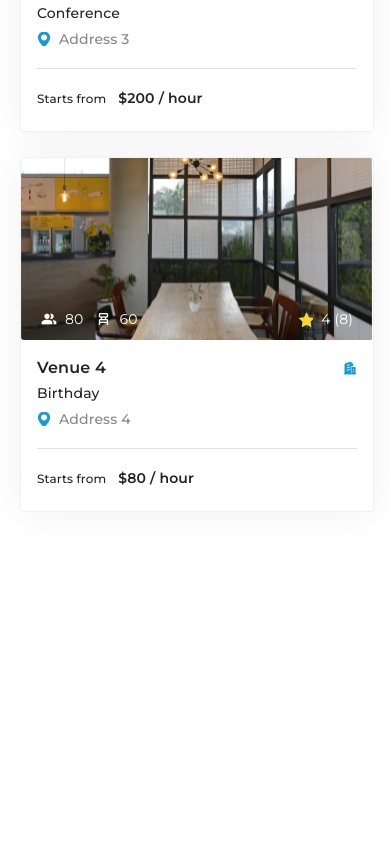
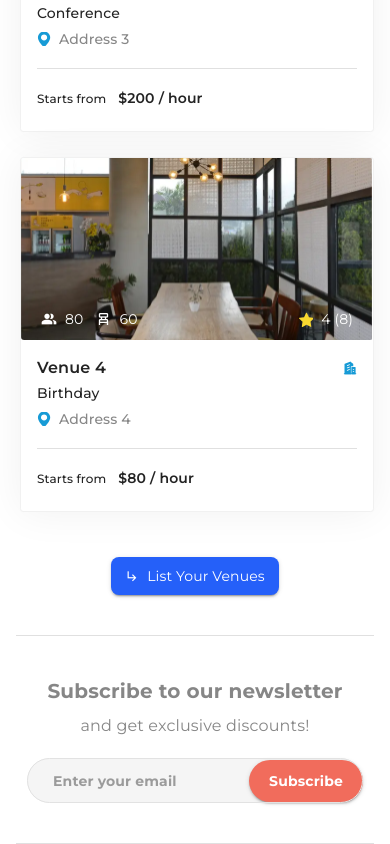
Before and after one commit to AikeNyanLynnOo/venuerific-landing, a Next.js app: page / in a window 390 px wide. Shown: the part 3393-4237 px from the top of the page. Before the commit the page ends 3930 px from the top, so only its background shows below. Built offline with nearby package versions, Linux system fonts and the light colour scheme.

Commit message:
develop email input component with reusable style, SubscribeSection and fix responsive styles

```diff
--- a/app/page.tsx
+++ b/app/page.tsx
@@ -4,6 +4,7 @@
 import HeroSection from "@/components/sections/HeroSection";
 import PromotionSection from "@/components/sections/PromotionSection";
 import VenueGridSection from "@/components/sections/VenueGridSection";
+import SubscribeSection from "@/components/sections/SubscribeSection";
 
 export default function Home() {
   return (
@@ -12,6 +13,7 @@
       <HeroSection />
       <PromotionSection />
       <VenueGridSection />
+      <SubscribeSection />
     </main>
   );
 }
--- /dev/null
+++ b/components/molecules/EmailInput.tsx
@@ -0,0 +1,84 @@
+import React from "react";
+import { InputAdornment, OutlinedInput, SxProps } from "@mui/material";
+import { typoSystem } from "@/lib/theme/typoSystem";
+
+import ButtonWithIcon from "../atoms/ButtonWithIcon";
+
+export interface EmailInput {
+  handleSubscribe: () => void;
+  placeholder?: string;
+  inputValue?: string;
+  textChange: (val: string) => void;
+  customInputSxProps?: SxProps;
+}
+
+export const EmailInput = ({
+  handleSubscribe,
+  placeholder,
+  inputValue,
+  textChange,
+  customInputSxProps,
+}: EmailInput) => {
+  return (
+    <OutlinedInput
+      onKeyDown={(e) => {
+        if (e.key === "Enter") {
+          handleSubscribe();
+        }
+      }}
+      placeholder={placeholder}
+      value={inputValue}
+      inputProps={{
+        style: {
+          ...typoSystem.body3MontBold,
+        },
+      }}
+      onChange={(e) => {
+        const textValue = e.target.value;
+        // Check if the input contains only spaces.
+        if (/^\s+$/.test(textValue)) {
+          textChange(textValue.trim()); // Trim spaces.
+        } else {
+          textChange(textValue); // Keep input as is.
+        }
+      }}
+      sx={{
+        height: 45,
+        borderRadius: 15,
+        "&.MuiOutlinedInput-root .MuiOutlinedInput-notchedOutline": {
+          border: `1px solid #E2E2E2`,
+        },
+        "& input::placeholder": {
+          ...typoSystem.body3MontBold,
+        },
+        backgroundColor: "#F5F5F5",
+        "&.MuiOutlinedInput-root .MuiOutlinedInput-input": {
+          mx: 3,
+        },
+        "& .MuiInputAdornment-root": {
+          height: "auto",
+        },
+        ...customInputSxProps,
+      }}
+      style={{
+        minHeight: "45px",
+        padding: 0,
+      }}
+      endAdornment={
+        <InputAdornment position="end">
+          <ButtonWithIcon
+            buttonText="Subscribe"
+            backgroundColor={"#F16C5C"}
+            variant="contained"
+            textVariant="body3MontBold"
+            customStyles={{
+              px: 5,
+              py: 3,
+              borderRadius: 15,
+            }}
+          />
+        </InputAdornment>
+      }
+    />
+  );
+};
--- /dev/null
+++ b/components/sections/SubscribeSection.tsx
@@ -0,0 +1,65 @@
+"use client";
+import React, { useState } from "react";
+import TitleWithSubtitle from "../molecules/TitleWithSubtitle";
+import { subtle } from "@/lib/theme/colors";
+import { EmailInput } from "../molecules/EmailInput";
+import { ResponsiveContainer } from "../ResponsiveContainer";
+import { Divider } from "@mui/material";
+
+function SubscribeSection() {
+  const [inputValue, setInputValue] = useState("");
+  const textChange = (newValue: string) => {
+    setInputValue(newValue);
+  };
+  return (
+    <ResponsiveContainer
+      customClasses={{
+        "my-5": true,
+        "md:my-10": true,
+        "lg:my-16": true,
+        "xl:my-20": true,
+      }}
+    >
+      <Divider />
+      <div className="flex w-full flex-col md:flex-row gap-y-5 justify-between items-center my-10">
+        <TitleWithSubtitle
+          title={{
+            value: "Subscribe to our newsletter",
+            variant: "subheadline1MontBold",
+          }}
+          subtitle={{
+            value: "and get exclusive discounts!",
+            variant: "subheadline3MontRegular",
+          }}
+          customClasses={{
+            "gap-y-2": true,
+            "md:w-7/12": true,
+          }}
+          customTitleStyles={{
+            color: subtle[400],
+            textAlign: {
+              xs: "center",
+              md: "left",
+            },
+          }}
+          customSubtitleStyles={{
+            color: subtle[400],
+            textAlign: {
+              xs: "center",
+              md: "left",
+            },
+          }}
+        />
+        <EmailInput
+          handleSubscribe={() => {}}
+          placeholder="Enter your email"
+          inputValue={inputValue}
+          textChange={textChange}
+        />
+      </div>
+      <Divider />
+    </ResponsiveContainer>
+  );
+}
+
+export default SubscribeSection;
--- a/components/sections/VenueGridSection.tsx
+++ b/components/sections/VenueGridSection.tsx
@@ -1,7 +1,7 @@
 import React from "react";
 import { ResponsiveGridWithScroll } from "../molecules/ResponsiveGridWithScroll";
-import { Grid } from "@mui/material";
-import { ResponsiveContainer } from "../ResponsiveContainer";
+import { Grid, Typography } from "@mui/material";
+import ButtonWithIcon from "../atoms/ButtonWithIcon";
 import { VenueCard } from "../molecules/VenueCard";
 import { neutral } from "@/lib/theme/colors";
 import TitleWithSubtitle from "../molecules/TitleWithSubtitle";
@@ -122,6 +122,36 @@
           </Grid>
         ))}
       </ResponsiveGridWithScroll>
+      <div className="flex w-full justify-center my-10">
+        <ButtonWithIcon
+          backgroundColor={"#2560F9"}
+          variant="contained"
+          customStyles={{
+            px: 3.5,
+            py: 2.5,
+            borderRadius: 2,
+          }}
+          icon={{
+            isMaterialIcon: true,
+            nameOrPath: "subdirectory_arrow_right",
+          }}
+          iconPosition="start"
+          customIconStyles={{
+            marginRight: "8px",
+            fontSize : "14px"
+          }}
+        >
+          <Typography
+            variant="body3MontRegular"
+            sx={{
+              color: "#FFFFFF",
+            }}
+          >
+            {" "}
+            List Your Venues
+          </Typography>
+        </ButtonWithIcon>
+      </div>
     </div>
   );
 }
```
